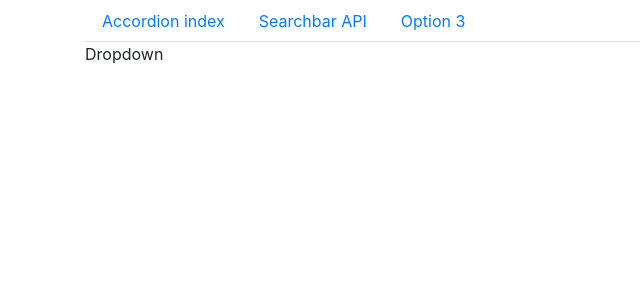
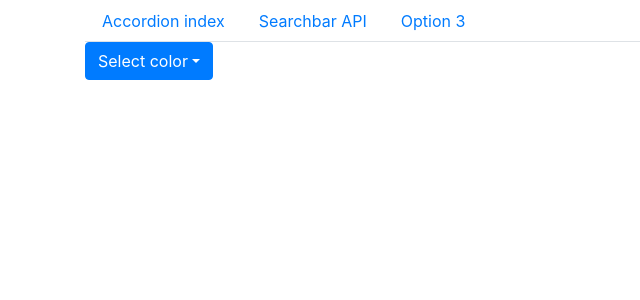
Before and after one commit to xoxoffy/widgets, a React (Create React App) app: page / in a window 1280 px wide. Shown: the top 300 px of the page, without its empty margins (0-640 px from the left). Built offline with nearby package versions, Linux system fonts and the light colour scheme.

Commit message:
Implemented a dropdown button without it's functionality

```diff
--- a/package.json
+++ b/package.json
@@ -8,6 +8,8 @@
     "@testing-library/user-event": "^12.8.0",
     "axios": "^0.21.1",
     "bootstrap": "^4.6.0",
+    "jquery": "^3.6.0",
+    "popper.js": "^1.16.1",
     "react": "^17.0.1",
     "react-bootstrap": "^1.5.0",
     "react-dom": "^17.0.1",
--- a/src/App.js
+++ b/src/App.js
@@ -2,7 +2,7 @@ import Accordion from "./components/Accordion";
 import NavigationBar from "./components/NavigationBar";
 import { Container, Row, Col } from "react-bootstrap";
 import Search from "./components/Search";
-import Dropdown from "./components/Dropdown";
+import DropdownMenu from "./components/DropdownMenu";
 
 const items = [
   {
@@ -44,7 +44,7 @@ function App() {
         <NavigationBar />
         <Row>
           <Col>
-            <Dropdown options={options} />
+            <DropdownMenu options={options} />
           </Col>
         </Row>
       </Container>
--- a/src/components/Dropdown.jsx
+++ /dev/null
@@ -1,7 +0,0 @@
-import React from "react";
-
-const Dropdown = () => {
-  return <div>Dropdown</div>;
-};
-
-export default Dropdown;
--- /dev/null
+++ b/src/components/DropdownMenu.jsx
@@ -0,0 +1,17 @@
+import React from "react";
+import { DropdownButton, Dropdown } from "react-bootstrap";
+
+const DropdownMenu = ({ options }) => {
+  const renderedOptions = options.map((option) => {
+    return <Dropdown.Item key={option.value}>{option.label}</Dropdown.Item>;
+  });
+  return (
+    <div>
+      <DropdownButton id="dropdown-basic-button" title="Select color">
+        {renderedOptions}
+      </DropdownButton>
+    </div>
+  );
+};
+
+export default DropdownMenu;
```
Also changed, not shown: 1 other file (tests, documents, lock files or other folders).
